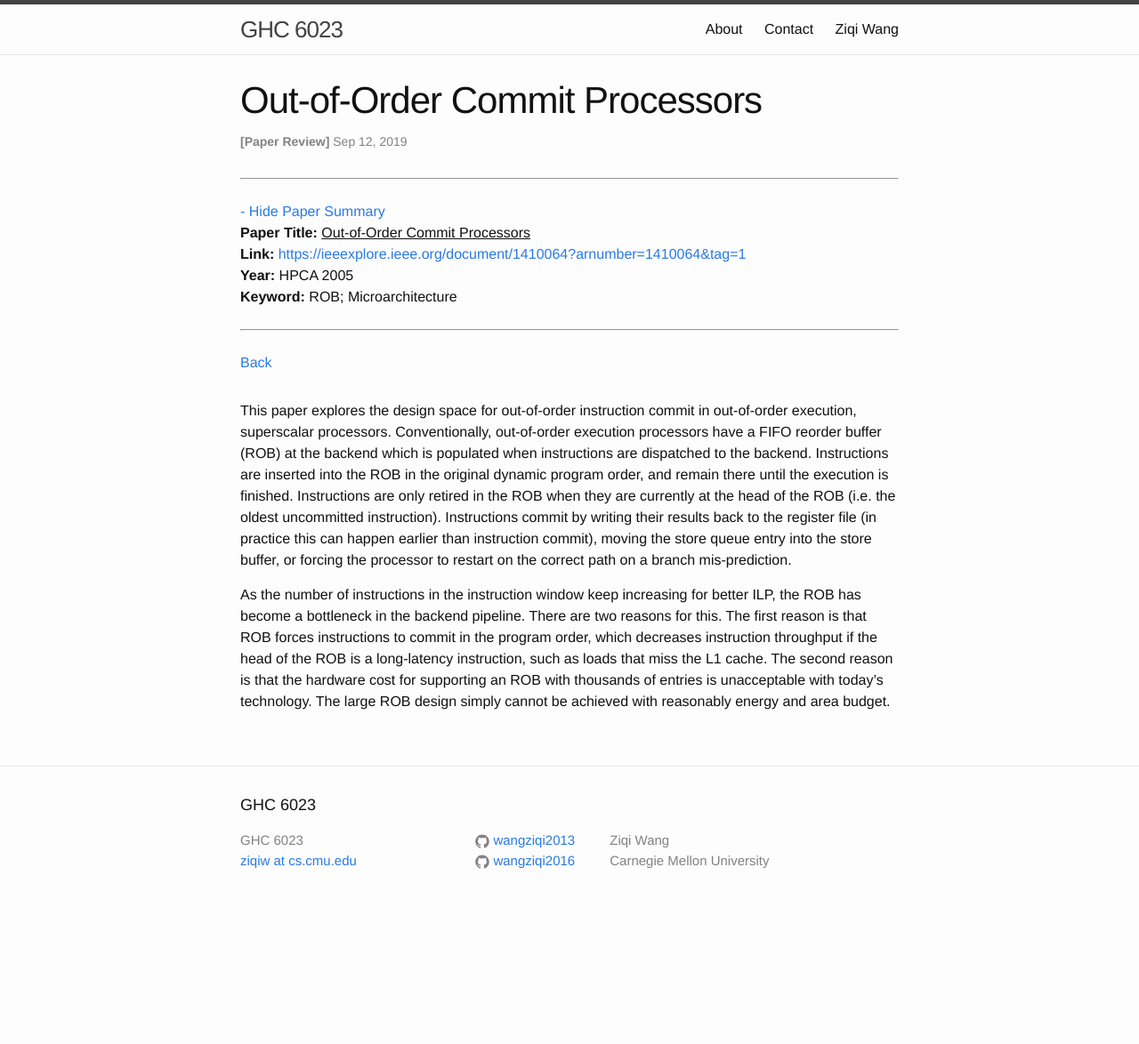
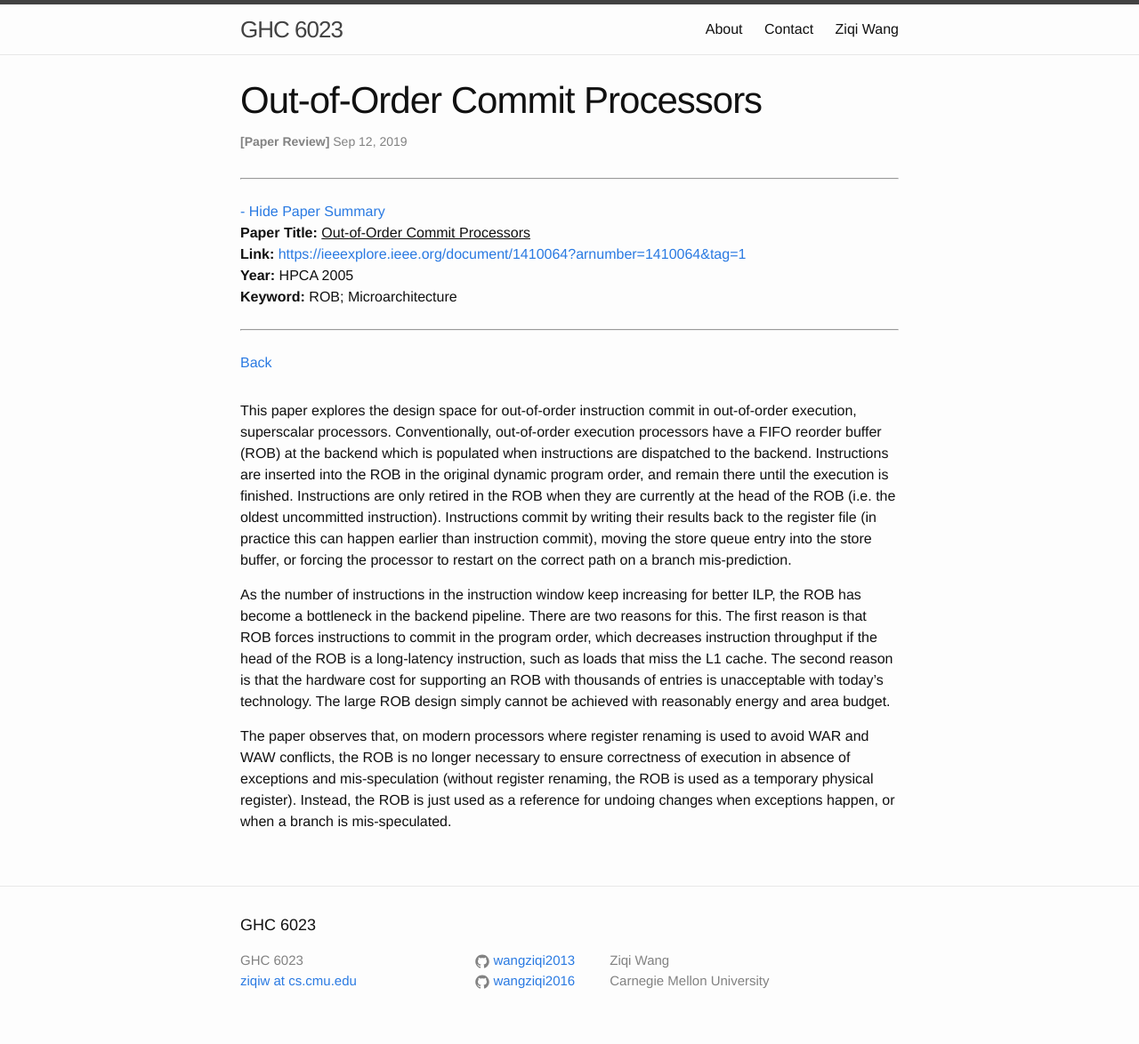
Before and after one commit to wangziqi2013/wangziqi2013.github.io, a Jekyll site: the page built from _posts/2019-09-11-ooo-commit-processors.markdown, in a window 1280 px wide. Shown: the whole page at 89% size. Built offline with Jekyll 4.4.1, drawn with Linux system fonts in a browser that asks for light colours; before the commit the page ends 1039 px from its top, so only the background shows below that.

Commit message:
Adding observation

```diff
--- a/_posts/2019-09-11-ooo-commit-processors.markdown
+++ b/_posts/2019-09-11-ooo-commit-processors.markdown
@@ -27,3 +27,8 @@ in the program order, which decreases instruction throughput if the head of the
 such as loads that miss the L1 cache. The second reason is that the hardware cost for supporting an ROB with thousands
 of entries is unacceptable with today's technology. The large ROB design simply cannot be achieved with reasonably
 energy and area budget.
+
+The paper observes that, on modern processors where register renaming is used to avoid WAR and WAW conflicts, the ROB
+is no longer necessary to ensure correctness of execution in absence of exceptions and mis-speculation (without register
+renaming, the ROB is used as a temporary physical register). Instead, the ROB is just used as a reference for undoing changes
+when exceptions happen, or when a branch is mis-speculated.
```
